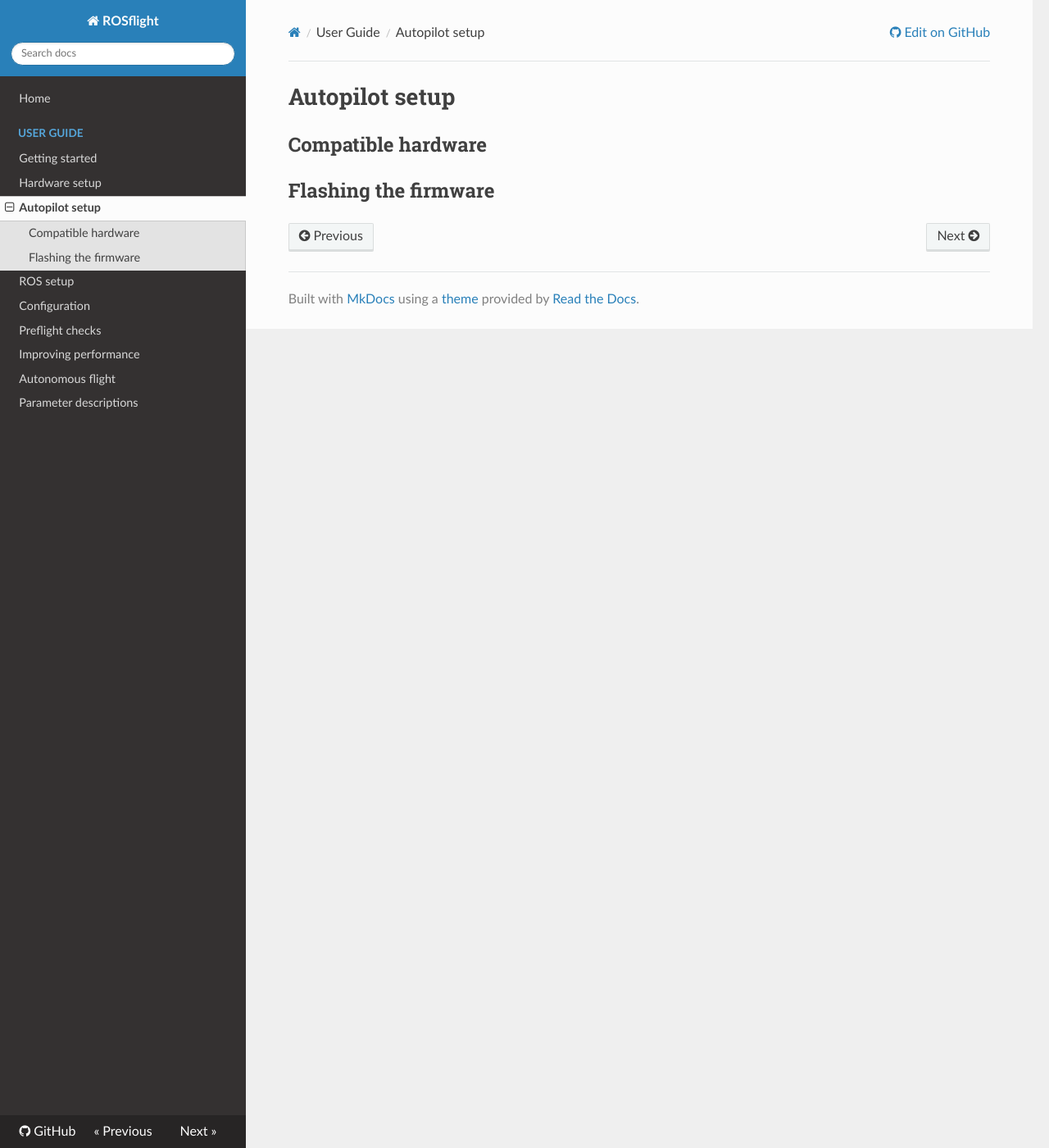
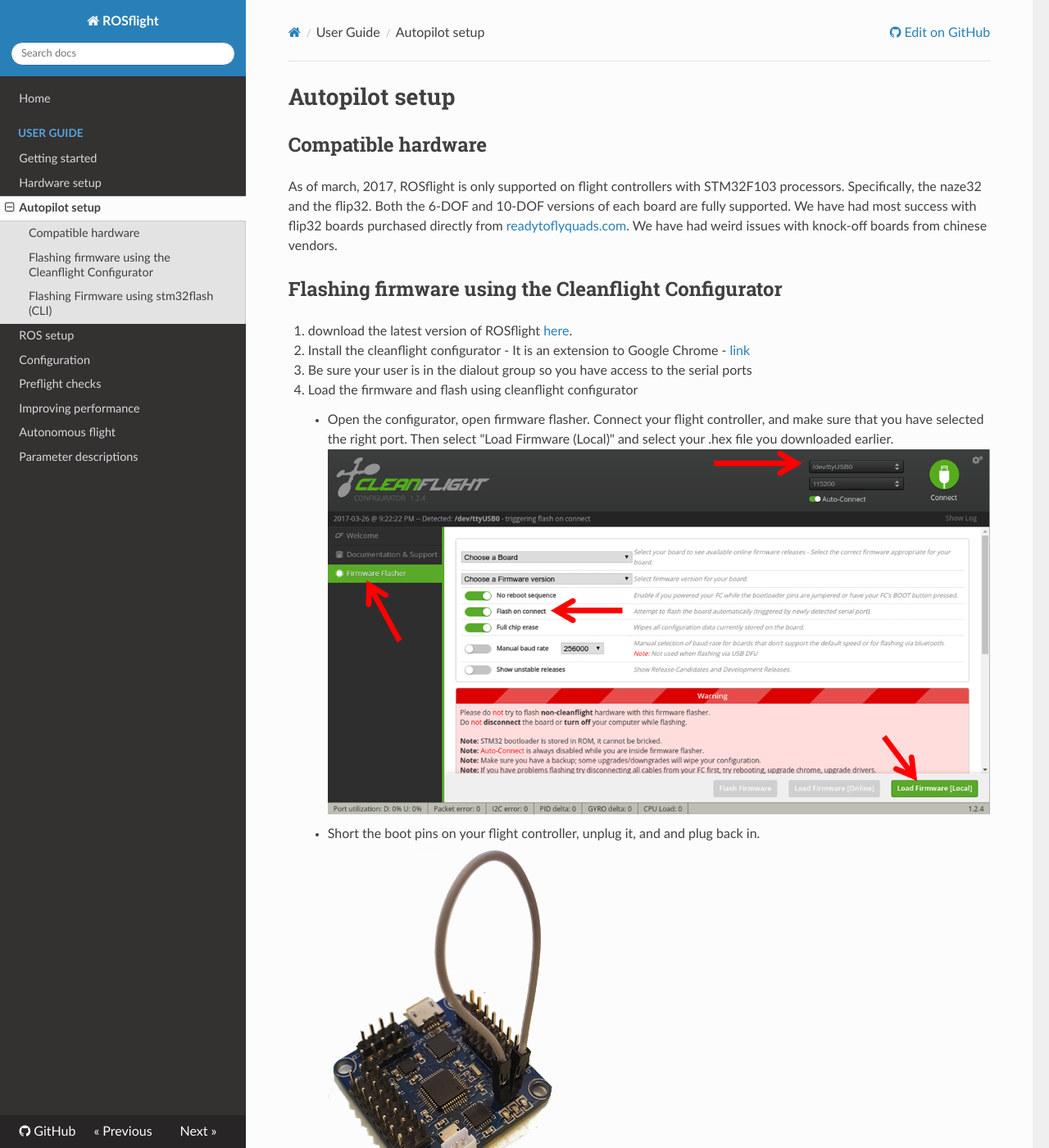
Before and after one commit to rosflight/rosflight_firmware, an MkDocs documentation site: the page built from docs/user-guide/autopilot-setup.md, in a window 1280 px wide and 1400 px high. Shown: the whole window at 82% size. Built offline with MkDocs 1.6.1, drawn with Linux system fonts in a browser that asks for light colours; nearby versions of some CDN libraries; old or Windows-style settings are respelled for this version of MkDocs; some of the changed text lies outside the part shown.

Commit message:
worked on flashing documentation

````diff
--- a/docs/user-guide/autopilot-setup.md
+++ b/docs/user-guide/autopilot-setup.md
@@ -2,4 +2,39 @@
 
 ## Compatible hardware
 
-## Flashing the firmware
+As of march, 2017, ROSflight is only supported on flight controllers with STM32F103 processors.  Specifically, the naze32 and the flip32.  Both the 6-DOF and 10-DOF versions of each board are fully supported.  We have had most success with flip32 boards purchased directly from [readytoflyquads.com](www.readytoflyquads.com).  We have had weird issues with knock-off boards from chinese vendors.
+
+## Flashing firmware using the Cleanflight Configurator
+
+1. download the latest version of ROSflight [here](https://github.com/byu-magicc/ROSflight/releases).
+2. Install the cleanflight configurator - It is an extension to Google Chrome - [link](https://chrome.google.com/webstore/detail/cleanflight-configurator/enacoimjcgeinfnnnpajinjgmkahmfgb?hl=en)
+3. Be sure your user is in the dialout group so you have access to the serial ports
+4. Load the firmware and flash using cleanflight configurator
+
+    * Open the configurator, open firmware flasher.  Connect your flight controller, and make sure that you have selected the right port.  Then select "Load Firmware (Local)" and  select your .hex file you downloaded earlier.
+![cleanflight_gui_1](images/cleanflight_configurator-1.png)
+    * Short the boot pins on your flight controller, unplug it, and and plug back in.
+![boot_pins](images/boot_pins.png)
+* If you scroll to the bottom of the screen, you will then see the green bar indicate progress as the hex is flashed to the flight controller.  You should then see something like the following
+![success](images/sucessful_flash.png)
+
+
+## Flashing Firmware using stm32flash (CLI)
+
+You can also use stm32flash to flash firmware.  This is helpful if you need a command-line interface.
+
+1. Download and install stm32flash
+``` bash
+git clone git://git.code.sf.net/p/stm32flash/code stm32flash-code
+cd stm32flash-code
+sudo make install
+cd ..
+rm -rf stm32flash-code
+```
+2. Make sure you are in the dialout group (same instructions as above)
+3. Short boot pins, restart the naze (by unplugging and plugging back in)
+4. Download the latest ROSflight.hex file [here](https://github.com/byu-magicc/ROSflight/releases).
+5. Flash the firmware to the proper device (replace `/dev/ttyUSB0`)
+``` bash
+    stm32flash -w ROSflight.hex -v -g 0x0 -b 921600 /dev/ttyUSB0
+```
````
Also changed, not shown: param_description.md (added, +108 -0 lines), docs/user-guide/images/boot_pins.png (added), docs/user-guide/images/cleanflight_configurator-1.png (added), docs/user-guide/images/sucessful_flash.png (added).
